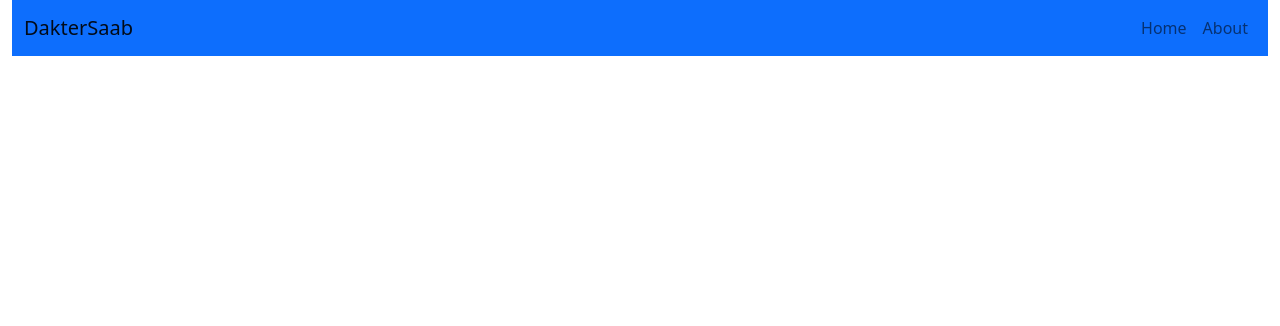
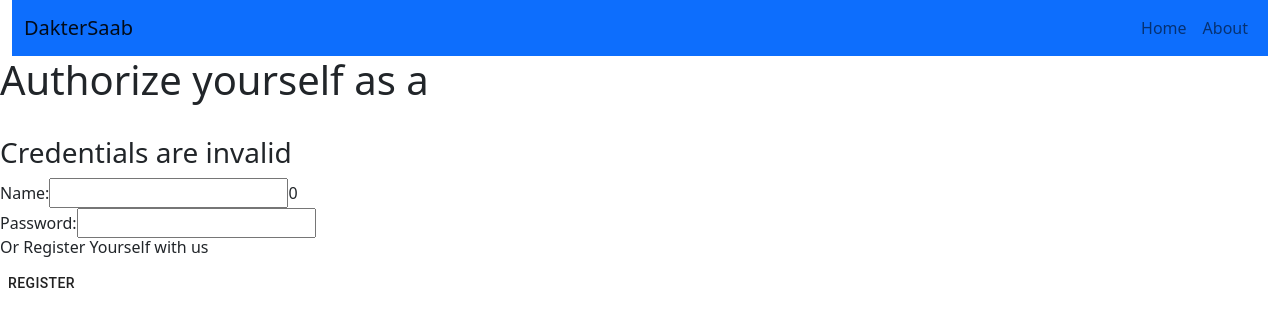
Before and after one commit to Alishba90/daktersaab-web, a React (Create React App) app: page /login in a window 1280 px wide. Shown: the top 326 px of the page. Built offline with nearby package versions, Linux system fonts and the light colour scheme.

Commit message:
added login page and some changes

```diff
--- a/src/App.jsx
+++ b/src/App.jsx
@@ -6,6 +6,7 @@ import Blood from './pages/blood';
 import Hospital from './pages/hospital';
 import Pharmacy from './pages/pharmacy';
 import Navbar from './pages/components/navbar';
+import Login from './pages/login';
 import About from './pages/about';
 import "../node_modules/bootstrap/dist/css/bootstrap.min.css";
 import "../node_modules/bootstrap/dist/js/bootstrap.bundle"
@@ -21,7 +22,8 @@ const App=()=>{
     <Route exact path = "/data" element ={<Data/>}/>
     <Route exact path = "/blood" element ={<Blood/>}/>
     <Route exact path = "/pharmacy" element ={<Pharmacy/>}/>
-   <Route exact path='/hospital' element= {<Hospital/>}/>
+    <Route exact path='/hospital' element= {<Hospital/>}/>
+    <Route exact path='/login' element= {<Login/>}/>
     </Routes>
 
     </>
--- a/src/pages/home.jsx
+++ b/src/pages/home.jsx
@@ -15,19 +15,19 @@ const Home = () => {
     navigate(path);
   }
   const bloodbank = () => {
-    let path1 = './blood';
-    navigate(path1);
+
+    navigate('/login',{state:{data:"blood"}});
   }
 
 
   const pharmacy = () => {
-    let path2 = './pharmacy';
-    navigate(path2);
+
+    navigate('/login',{state:{data:"pharmacy"}});
   }
 
   const hospital = () => {
-    let path3 = './hospital';
-    navigate(path3);
+
+    navigate('/login',{state:{data:"hospital"}});
   }
   const [popup, setPop] = useState(false)
   const handleClickOpen = () => {
@@ -48,14 +48,15 @@ const Home = () => {
 
           {/* Buttons */}
           <div className='reg'>
-            <button type="button" className="reg-btn " onClick={handleClickOpen}>Register Yourself</button>
+            <button type="button" className="reg-btn "  onClick={hospital}>Hospital</button>
           </div>
           <div className='update'>
-            <button type="button" className="update-btn " >Update Data</button>
+            <button type="button" className="update-btn " onClick={handleClickOpen}>Pharmacy</button>
           </div>
-          <div className='contact'>
-            <button type="button" className="contact-btn " >Contact Us!</button>
+          <div className='update'>
+            <button type="button" className="update-btn " >Blood Bank</button>
           </div>
+
 
         </div>
         {/* Pop up */}
--- /dev/null
+++ b/src/pages/login.jsx
@@ -0,0 +1,71 @@
+import { Button } from '@material-ui/core';
+import * as React from 'react';
+import { useState } from 'react';
+import { useNavigate ,useLocation} from "react-router-dom";
+
+const Login=()=>{
+
+const location=useLocation();
+
+
+const Register=()=>{
+    if(location.state==='blood'){}
+    else if (location.state==='pharmacy'){}
+    else{}
+}
+
+
+let navigate = useNavigate();
+  const data = () => {
+    let path = './data';
+    navigate(path);
+  }
+  const bloodbank = () => {
+    let path1 = './blood';
+    navigate(path1);
+  }
+
+
+  const pharmacy = () => {
+    let path2 = './pharmacy';
+    navigate(path2);
+  }
+
+  const hospital = () => {
+    let path3 = './hospital';
+    navigate(path3);
+  }
+return(
+<>
+
+<h1>Authorize yourself as a {location.state}</h1>
+
+<br/>
+<h3>Credentials are invalid </h3>
+<div>
+<label>Name:
+</label>
+<input type="text" name='name'/>
+{0 && <input type="radio" value="Male" name="gender" />}
+
+</div>
+<div>
+<label>Password:
+</label>
+<input type="text" name='name'/>
+</div>
+<div>
+<h6>Or Register Yourself with us</h6>
+<Button onClick={Register}>Register</Button>
+</div>
+
+</>
+
+
+
+)
+
+
+}
+
+export default Login
```
